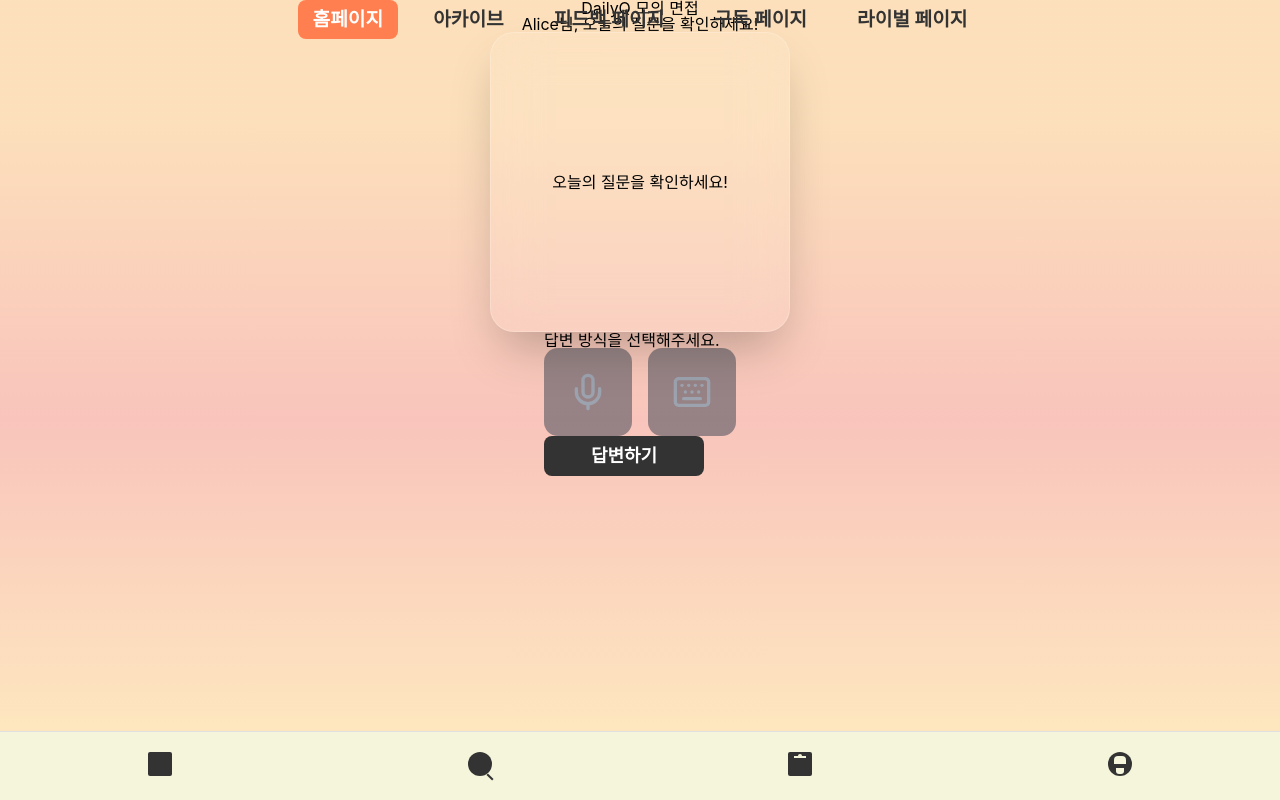
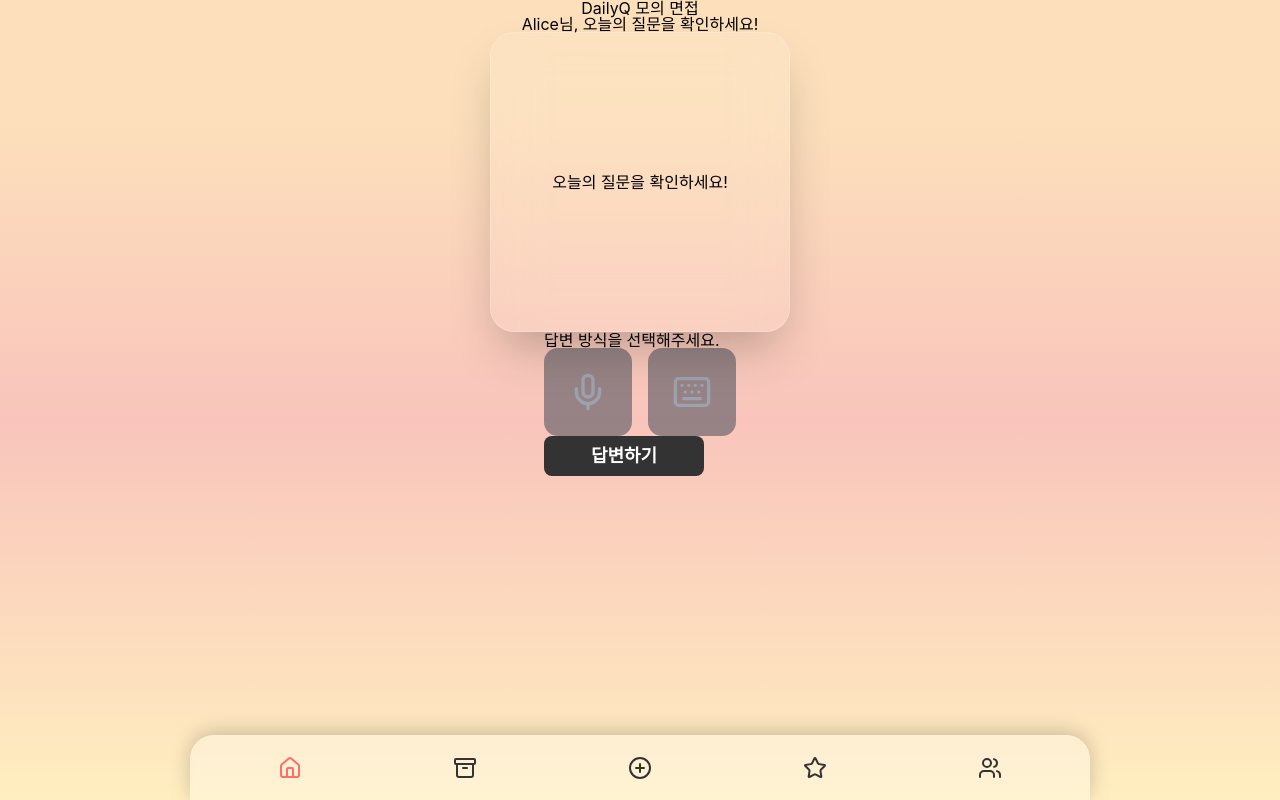
Before and after one commit to kakao-tech-campus-3rd-step3/Team5_FE, a React (Vite) app: page / in a window 1280 px wide. Built offline with nearby package versions, Linux system fonts and the light colour scheme; data requests are answered from the project's data file.

Commit message:
refactor: 네비게이션 바 emotion token 적용 & 스타일링 수정

```diff
--- a/src/shared/components/Navigation/Navigation.tsx
+++ b/src/shared/components/Navigation/Navigation.tsx
@@ -1,160 +1,68 @@
 import styled from '@emotion/styled';
+import { NavLink } from 'react-router-dom';
+import { ROUTE_PATH } from '../../../routes/routePath';
+import { Home, Archive, Star, Users, PlusCircle } from 'lucide-react';
 
-const GNB = () => {
+const Navigation = () => {
   return (
     <Wrapper>
-      <NavItem>
-        <HomeIcon />
-      </NavItem>
-      <NavItem>
-        <SearchIcon />
-      </NavItem>
-      <NavItem>
-        <DownloadIcon />
-      </NavItem>
-      <NavItem>
-        <ProfileIcon />
-      </NavItem>
+      <NavContainer>
+        <StyledNavLink to={ROUTE_PATH.HOME}>
+          <Home />
+        </StyledNavLink>
+        <StyledNavLink to={ROUTE_PATH.ARCHIVE}>
+          <Archive />
+        </StyledNavLink>
+        <StyledNavLink to={ROUTE_PATH.FEEDBACK}>
+          <PlusCircle />
+        </StyledNavLink>
+        <StyledNavLink to={ROUTE_PATH.SUBSCRIBE}>
+          <Star />
+        </StyledNavLink>
+        <StyledNavLink to={ROUTE_PATH.RIVAL}>
+          <Users />
+        </StyledNavLink>
+      </NavContainer>
     </Wrapper>
   );
 };
 
-export default GNB;
+export default Navigation;
 
-const Wrapper = styled.div`
+const Wrapper = styled.nav`
   position: fixed;
   bottom: 0;
   left: 0;
   right: 0;
-  background-color: #f5f5dc;
-  padding: 12px 0;
+  display: flex;
+  justify-content: center;
+  z-index: ${({ theme }) => theme.zIndex.zIndex300};
+`;
+
+const StyledNavLink = styled(NavLink)`
+  color: ${({ theme }) => theme.colors.text};
+  border-radius: ${({ theme }) => theme.radius.radius16};
+  transition: color 0.2s ease-in-out;
+
+  &.active {
+    color: ${({ theme }) => theme.colors.secondary};
+  }
+`;
+
+const NavContainer = styled.div`
   display: flex;
   justify-content: space-around;
   align-items: center;
-  border-top: 1px solid #e0e0e0;
+  width: 100%;
+  max-width: 900px;
+  height: 65px;
+  padding: 0 ${({ theme }) => theme.space.space12};
+
+  background: rgba(255, 255, 255, 0.3);
+  backdrop-filter: ${({ theme }) => theme.blurs.blur4};
+
+  border-top-left-radius: ${({ theme }) => theme.radius.radius24};
+  border-top-right-radius: ${({ theme }) => theme.radius.radius24};
+  border-top: 1px solid rgba(255, 255, 255, 0.1);
+  box-shadow: 0 -3px 20px rgba(0, 0, 0, 0.2);
 `;
-
-const NavItem = styled.div`
-  display: flex;
-  flex-direction: column;
-  align-items: center;
-  cursor: pointer;
-  padding: 8px;
-  transition: opacity 0.2s ease;
-
-  &:hover {
-    opacity: 0.7;
-  }
-`;
-
-export const HomeIcon = styled.div`
-  width: 24px;
-  height: 24px;
-  background-color: #333;
-  margin-bottom: 4px;
-  border-radius: 2px;
-  position: relative;
-
-  &::before {
-    content: '';
-    position: absolute;
-    top: 4px;
-    left: 4px;
-    right: 4px;
-    bottom: 8px;
-    border: 2px solid #333;
-    border-bottom: none;
-    border-radius: 2px 2px 0 0;
-  }
-
-  &::after {
-    content: '';
-    position: absolute;
-    top: 8px;
-    left: 8px;
-    right: 8px;
-    bottom: 4px;
-    background-color: #333;
-  }
-`;
-
-export const SearchIcon = styled.div`
-  width: 24px;
-  height: 24px;
-  background-color: #333;
-  margin-bottom: 4px;
-  border-radius: 50%;
-  position: relative;
-
-  &::after {
-    content: '';
-    position: absolute;
-    bottom: -2px;
-    right: -2px;
-    width: 8px;
-    height: 2px;
-    background-color: #333;
-    transform: rotate(45deg);
-  }
-`;
-
-export const DownloadIcon = styled.div`
-  width: 24px;
-  height: 24px;
-  background-color: #333;
-  margin-bottom: 4px;
-  border-radius: 2px;
-  position: relative;
-
-  &::before {
-    content: '';
-    position: absolute;
-    top: 4px;
-    left: 6px;
-    right: 6px;
-    height: 2px;
-    background-color: #f5f5dc;
-  }
-
-  &::after {
-    content: '';
-    position: absolute;
-    top: 2px;
-    left: 10px;
-    width: 4px;
-    height: 4px;
-    background-color: #f5f5dc;
-    border-radius: 50%;
-  }
-`;
-
-export const ProfileIcon = styled.div`
-  width: 24px;
-  height: 24px;
-  background-color: #333;
-  margin-bottom: 4px;
-  border-radius: 50%;
-  position: relative;
-
-  &::before {
-    content: '';
-    position: absolute;
-    top: 4px;
-    left: 6px;
-    right: 6px;
-    height: 8px;
-    background-color: #f5f5dc;
-    border-radius: 4px 4px 0 0;
-  }
-
-  &::after {
-    content: '';
-    position: absolute;
-    bottom: 2px;
-    left: 8px;
-    right: 8px;
-    height: 6px;
-    background-color: #f5f5dc;
-    border-radius: 0 0 3px 3px;
-  }
-`;
--- a/src/shared/components/Navigation/TempNav.tsx
+++ /dev/null
@@ -1,45 +0,0 @@
-import styled from '@emotion/styled';
-import { NavLink } from 'react-router-dom';
-import { ROUTE_PATH } from '../../../routes/routePath';
-
-// TODO: 임시 네비게이션 - 정식 GNB 완성 후 삭제 예정
-const TempNav = () => {
-  return (
-    <Wrapper>
-      <StyledNavLink to={ROUTE_PATH.HOME}>홈페이지</StyledNavLink>
-      <StyledNavLink to={ROUTE_PATH.ARCHIVE}>아카이브</StyledNavLink>
-      <StyledNavLink to={ROUTE_PATH.FEEDBACK}>피드백 페이지</StyledNavLink>
-      <StyledNavLink to={ROUTE_PATH.SUBSCRIBE}>구독 페이지</StyledNavLink>
-      <StyledNavLink to={ROUTE_PATH.RIVAL}>라이벌 페이지</StyledNavLink>
-    </Wrapper>
-  );
-};
-
-export default TempNav;
-
-const Wrapper = styled.nav`
-  display: flex;
-  justify-content: center;
-  gap: 20px;
-  font-weight: 700;
-
-  position: fixed;
-  left: 0;
-  right: 0;
-  z-index: 2000;
-`;
-
-const StyledNavLink = styled(NavLink)`
-  color: #333;
-  text-decoration: none;
-  font-size: 1.2rem;
-  padding: 10px 15px;
-  border-radius: 8px;
-  transition: background-color 0.2s ease-in-out;
-
-  &.active {
-    color: #fff;
-    background-color: coral;
-    font-weight: bold;
-  }
-`;
--- a/src/shared/layouts/MainLayout.tsx
+++ b/src/shared/layouts/MainLayout.tsx
@@ -1,18 +1,16 @@
 import styled from '@emotion/styled';
 import { Outlet } from 'react-router-dom';
-import TempNav from '../components/Navigation/TempNav';
-import GNB from '../components/Navigation/Navigation';
+import Navigation from '../components/Navigation/Navigation';
 
 const MainLayout = () => {
   return (
     <>
-      <TempNav />
       <main>
         <Wrapper>
           <Outlet />
         </Wrapper>
       </main>
-      <GNB />
+      <Navigation />
     </>
   );
 };
```
